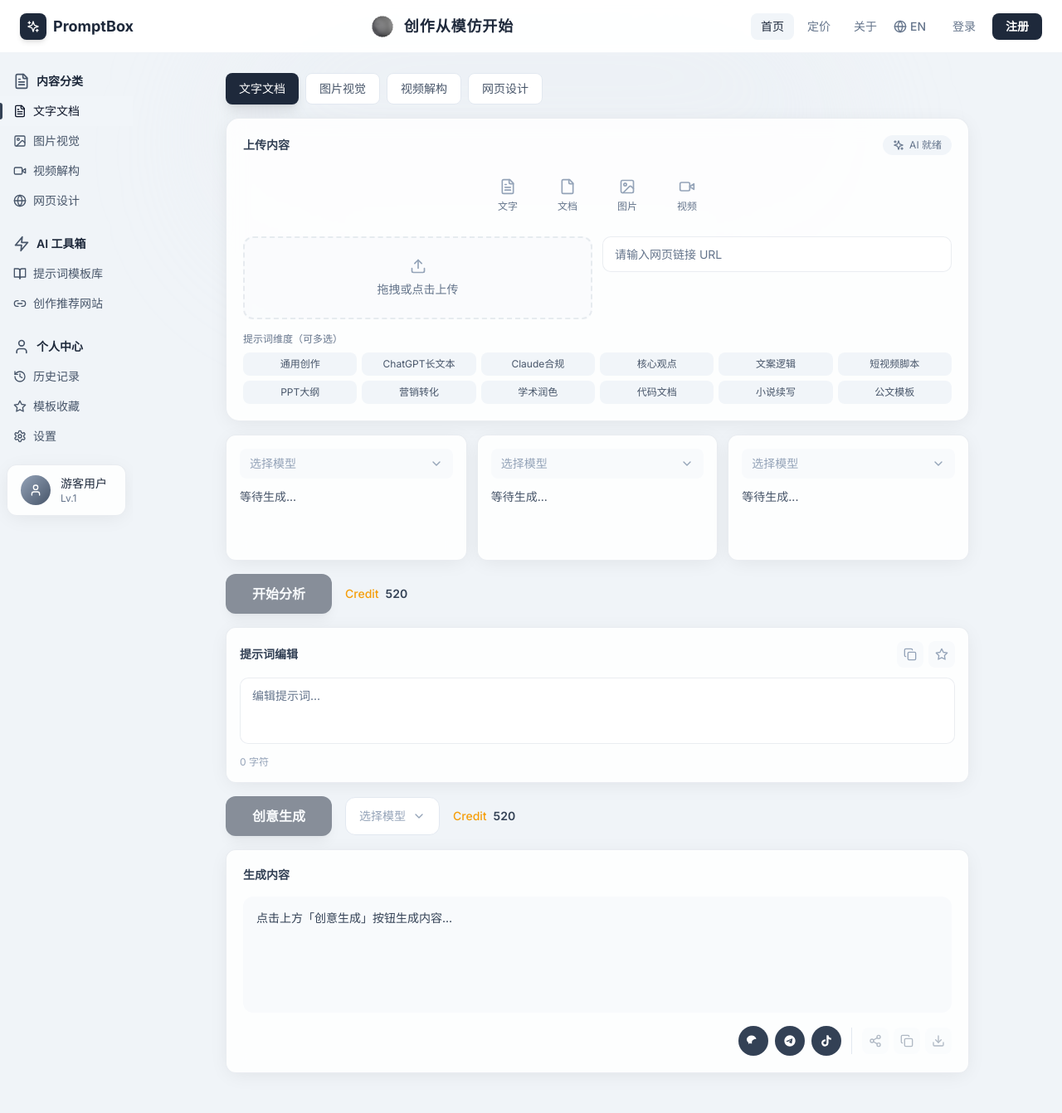
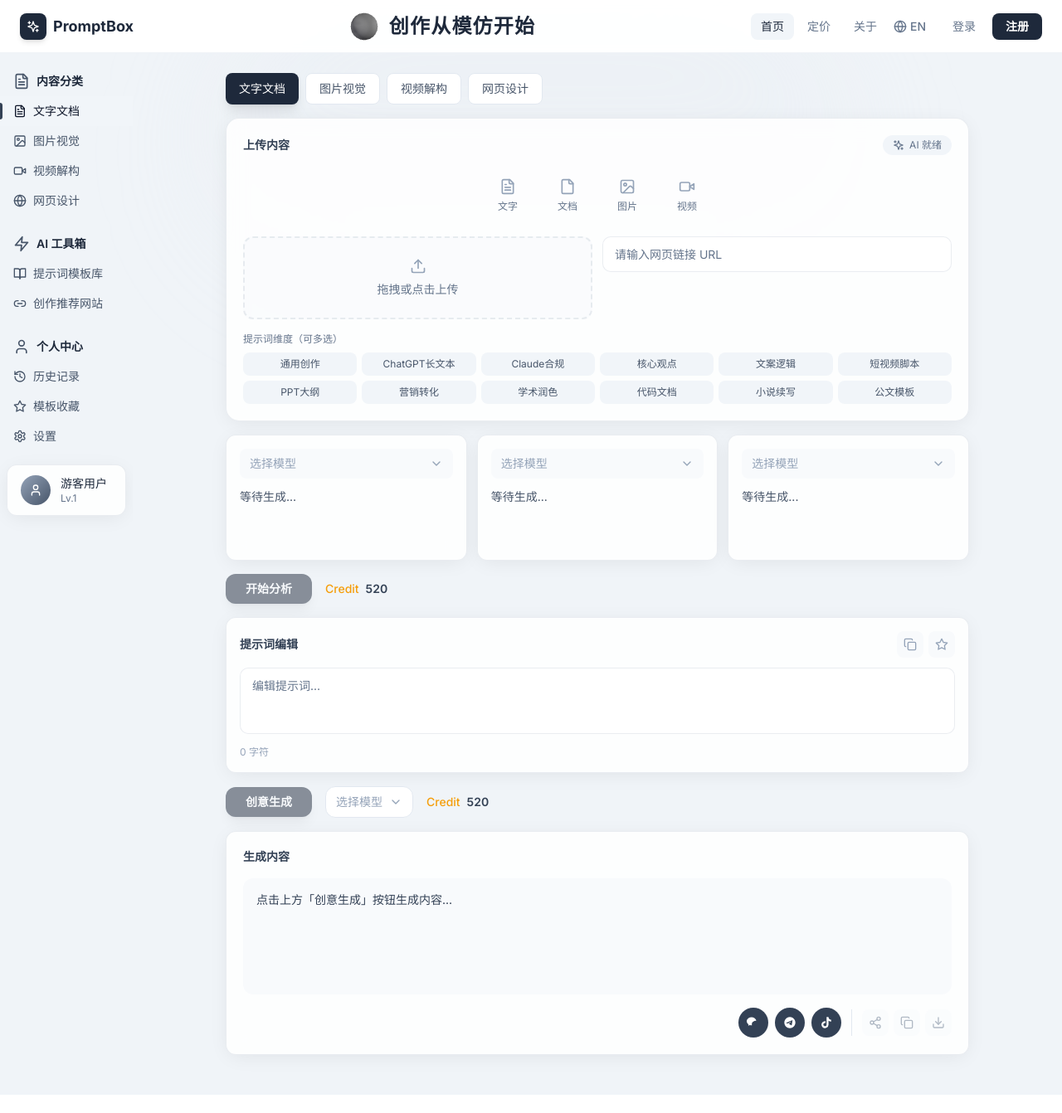
Before and after one commit to oxygen02/promptbox, a Next.js app: page / in a window 1280 px wide. Shown: the whole page at 83% size. After the commit the page ends 1320 px from the top, so only its background shows below. Built offline with nearby package versions, Linux system fonts and the light colour scheme.

Commit message:
fix: Smaller buttons, larger slogan (1.5x)

```diff
--- a/src/app/page.tsx
+++ b/src/app/page.tsx
@@ -143,7 +143,7 @@ export default function HomePage() {
           );})}
         </div>
         <div className="flex items-center gap-4 mb-4">
-          <button onClick={handleAnalyze} disabled={isAnalyzing || selectedCount === 0} className={cn("text-base px-8 py-3 rounded-xl font-semibold transition-all shadow-lg bg-slate-800 text-white hover:bg-slate-900", selectedCount === 0 && "opacity-50 cursor-not-allowed")}>{isAnalyzing ? "分析中..." : "开始分析"}</button>
+          <button onClick={handleAnalyze} disabled={isAnalyzing || selectedCount === 0} className={cn("text-sm px-6 py-2 rounded-xl font-semibold transition-all shadow-lg bg-slate-800 text-white hover:bg-slate-900", selectedCount === 0 && "opacity-50 cursor-not-allowed")}>{isAnalyzing ? "分析中..." : "开始分析"}</button>
           <div className="flex items-center gap-2 text-sm"><span className="text-amber-500 font-medium">Credit</span><span className="text-slate-700 font-semibold">{credits}</span></div>
         </div>
         <div className="glass-card rounded-xl p-4 mb-4">
@@ -152,9 +152,9 @@ export default function HomePage() {
           <div className="text-xs text-slate-400 mt-2">0 字符</div>
         </div>
         <div className="flex items-center gap-4 mb-4">
-          <button onClick={handleCreativeGenerate} disabled={!selectedGenModel || isGenerating} className={cn("text-base px-8 py-3 rounded-xl font-semibold transition-all shadow-lg bg-slate-800 text-white hover:bg-slate-900", !selectedGenModel && "opacity-50 cursor-not-allowed")}>{isGenerating ? "生成中..." : "创意生成"}</button>
+          <button onClick={handleCreativeGenerate} disabled={!selectedGenModel || isGenerating} className={cn("text-sm px-6 py-2 rounded-xl font-semibold transition-all shadow-lg bg-slate-800 text-white hover:bg-slate-900", !selectedGenModel && "opacity-50 cursor-not-allowed")}>{isGenerating ? "生成中..." : "创意生成"}</button>
           <div className="relative" ref={dropdownRef}>
-            <button onClick={() => setOpenGenDropdown(!openGenDropdown)} className="flex items-center gap-2 px-4 py-3 text-sm bg-white border border-slate-200 rounded-xl hover:bg-slate-50 font-medium text-slate-700">{selectedGenModel ? <>{MODELS.find(m => m.key === selectedGenModel)?.name}</> : <span className="text-slate-400">选择模型</span>}<ChevronDown className="w-4 h-4 text-slate-400" /></button>
+            <button onClick={() => setOpenGenDropdown(!openGenDropdown)} className="flex items-center gap-2 px-3 py-2 text-sm bg-white border border-slate-200 rounded-xl hover:bg-slate-50 font-medium text-slate-700">{selectedGenModel ? <>{MODELS.find(m => m.key === selectedGenModel)?.name}</> : <span className="text-slate-400">选择模型</span>}<ChevronDown className="w-4 h-4 text-slate-400" /></button>
             {openGenDropdown && (<div className="dropdown-menu" style={{ left: 0, minWidth: '140px' }}>{MODELS.map((m) => (<div key={m.key} className={cn("dropdown-item", selectedGenModel === m.key && "active")} onClick={() => { setSelectedGenModel(m.key); setOpenGenDropdown(false); }}>{m.name}</div>))}</div>)}
           </div>
           <div className="flex items-center gap-2 text-sm"><span className="text-amber-500 font-medium">Credit</span><span className="text-slate-700 font-semibold">{credits}</span></div>
--- a/src/components/Header.tsx
+++ b/src/components/Header.tsx
@@ -36,10 +36,10 @@ export default function Header() {
         {/* 月球 + Slogan */}
         <div className="flex items-center gap-3 mx-2 md:mx-4 flex-1 justify-center min-w-0">
           <div className="flex-shrink-0">
-            <MoonCanvas size={28} />
+            <MoonCanvas size={36} />
           </div>
           <span
-            className="text-lg font-bold whitespace-nowrap text-slate-800"
+            className="text-2xl font-bold whitespace-nowrap text-slate-800"
             style={{
               letterSpacing: '0.05em',
             }}
```
